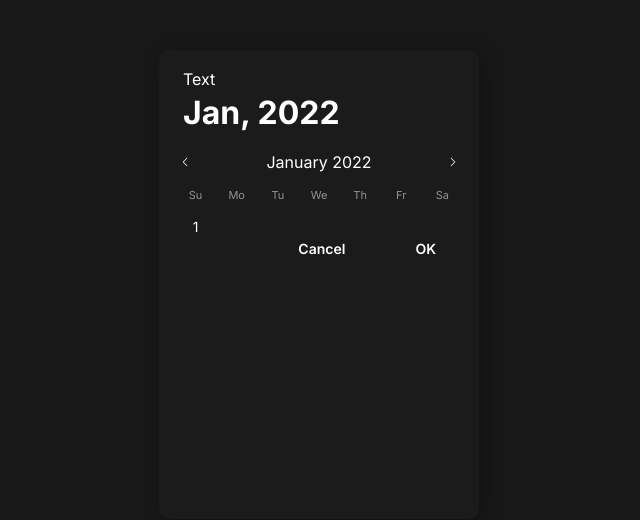
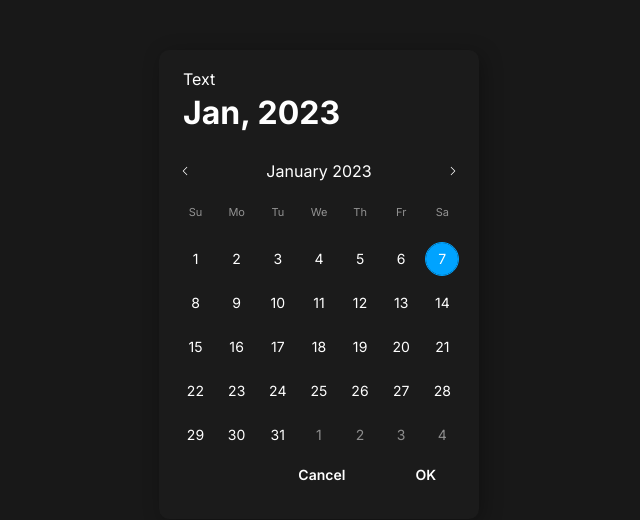
Before and after one commit to kyeav/front-end-exam-1, a React (Vite) app: page / in a window 1280 px wide. Shown: the top 520 px of the page, without its empty margins (321-961 px from the left). Built offline with nearby package versions, Linux system fonts and the light colour scheme.

Commit message:
date and month picker added

```diff
--- a/package.json
+++ b/package.json
@@ -14,6 +14,7 @@
   },
   "dependencies": {
     "@heroicons/react": "^2.0.13",
+    "date-fns": "^2.29.3",
     "react": "^18.2.0",
     "react-dom": "^18.2.0"
   },
--- a/src/components/Calendar.tsx
+++ b/src/components/Calendar.tsx
@@ -1,29 +1,84 @@
 import { ChevronLeftIcon, ChevronRightIcon } from '@heroicons/react/24/solid';
+import {
+  addMonths,
+  eachDayOfInterval,
+  endOfMonth,
+  endOfWeek,
+  format,
+  isEqual,
+  isSameMonth,
+  isToday,
+  startOfMonth,
+  startOfToday,
+  startOfWeek,
+  subMonths,
+} from 'date-fns';
+import { useState } from 'react';
+
+const classNames = (...classes: any[]) => {
+  return classes.filter(Boolean).join(' ');
+};
 
 export const Calendar = () => {
+  const today = startOfToday();
+  console.log(today);
+
+  const [currentMonth, setCurrentMonth] = useState(today);
+  console.log(currentMonth);
+
+  console.log(format(currentMonth, 'MMM, yyyy'));
+  console.log(format(currentMonth, 'MMMM yyyy'));
+
+  const firstDayCurrentMonth = startOfMonth(currentMonth);
+  console.log(firstDayCurrentMonth);
+
+  const lastDayOfCurrentMonth = endOfMonth(currentMonth);
+  console.log(lastDayOfCurrentMonth);
+
+  const days = eachDayOfInterval({
+    start: startOfWeek(firstDayCurrentMonth),
+    end: endOfWeek(lastDayOfCurrentMonth),
+  });
+
+  console.log(days);
+  console.log(startOfWeek(firstDayCurrentMonth));
+  console.log(endOfWeek(lastDayOfCurrentMonth));
+
+  const [selectedDay, setSelectedDay] = useState(today);
+  console.log(selectedDay);
+
+  const [showYearPicker, setShowYearPicker] = useState(false);
+
+  const [currentYear, setCurrentYear] = useState(today);
+
   return (
     <div className="absolute w-[320px] h-[469px] bg-[#1b1b1b] shadow-[4px_4px_20px_rgba(0,0,0,0.3)] rounded-[10px]">
       {/* header */}
       <div className="text-white mt-[17px] ml-[24px]">
         <p className="font-[400] text-[16px] leading-[24px]">Text</p>
-        <h4 className="font-[700] text-[32px] leading-[44px]">Jan, 2022</h4>
+        <h4 className="font-[700] text-[32px] leading-[44px]">{format(currentMonth, 'MMM, yyyy')}</h4>
       </div>
 
       {/* body - top */}
-      <div className="text-white mt-[15px] mx-[20px] flex justify-between">
-        <button type="button">
+      <div className="text-white mt-[24px] mx-[20px] flex justify-between">
+        <button type="button" onClick={() => setCurrentMonth((current) => subMonths(current, 1))}>
           <ChevronLeftIcon className="w-[12px]" aria-hidden="true" />
         </button>
-        <button type="button" className="font-[400] text-[16px] leading-[24px] items-center">
-          January 2022
+        <button
+          type="button"
+          className="font-[400] text-[16px] leading-[24px] items-center"
+          onClick={() => setShowYearPicker(true)}
+        >
+          {showYearPicker ? format(currentMonth, 'yyyy') : format(currentMonth, 'MMMM yyyy')}
         </button>
-        <button type="button">
+        <button type="button" onClick={() => setCurrentMonth((current) => addMonths(current, 1))}>
           <ChevronRightIcon className="w-[12px]" aria-hidden="true" />
         </button>
       </div>
 
       {/* body - middle */}
-      <div className="grid grid-cols-7 mt-[15px] mx-[16px] font-[400] text-[11px] leading-[13px] text-center text-[#929292]">
+      {!showYearPicker && (
+        <div className="grid grid-cols-7 mt-[23px] mx-[16px] font-[400] text-[11px] leading-[13px] text-center text-[#929292]">
           <div>Su</div>
           <div>Mo</div>
           <div>Tu</div>
@@ -32,15 +87,58 @@ export const Calendar = () => {
           <div>Fr</div>
           <div>Sa</div>
         </div>
+      )}
 
       {/* body - bottom */}
-      <div className="grid grid-cols-7 mt-[15px] mx-[16px] font-[400] text-[14px] leading-[20.02px] tracking-[0.15px] text-center text-white">
+      {showYearPicker ? (
+        // year picker
+        <div className="text-white grid grid-cols-4 mt-[33px] mx-[24px] mb-[35px] font-[400] text-[16px] leading-[24px] text-center">
+          100
+        </div>
+      ) : (
+        // month picker
+        <div className="grid grid-cols-7 mt-[24px] mx-[16px] font-[400] text-[14px] leading-[20.02px] tracking-[0.15px] text-center">
           {/* days */}
-        <div>
-          {/* day */}
-          <button type="button">1</button>
+          {days.map((day) => (
+            // day
+            <div key={day.toString()} className="pb-[12px]">
+              <button
+                type="button"
+                onClick={() => setSelectedDay(day)}
+                className={classNames(
+                  // selected date
+                  isEqual(day, selectedDay) && 'text-[#fff] outline outline-[1px] outline-[#00a3ff]',
+
+                  // unselected today date
+                  !isEqual(day, selectedDay) && isToday(day) && 'text-[#fff] bg-[#00a3ff]',
+
+                  // all unselected dates in same month
+                  !isEqual(day, selectedDay) && !isToday(day) && isSameMonth(day, currentMonth) && 'text-[#fff]',
+
+                  // all unselected dates not in same month
+                  !isEqual(day, selectedDay) && !isToday(day) && !isSameMonth(day, currentMonth) && 'text-[#fff]/[.5]',
+
+                  // selected today date
+                  isEqual(day, selectedDay) && isToday(day) && 'text-[#fff] bg-[#00a3ff]',
+
+                  // selected date but not today date
+                  isEqual(day, selectedDay) && !isToday(day) && 'text-[#fff] outline outline-[1px] outline-[#00a3ff]',
+
+                  // unselected date hovered
+                  !isEqual(day, selectedDay) && 'text-[#fff] hover:bg-[#fff] hover:text-[#080808]',
+
+                  // today date
+                  isToday(day) && 'text-[#fff] bg-[#00a3ff]',
+
+                  'mx-auto flex h-8 w-8 items-center justify-center rounded-full',
+                )}
+              >
+                <time dateTime={format(day, 'yyyy-MM-dd')}>{format(day, 'd')}</time>
+              </button>
             </div>
+          ))}
         </div>
+      )}
 
       {/* footer */}
       <div className="text-white mb-[24px] flex justify-end font-[600] text-[14px] leading-[24px]">
```
Also changed, not shown: 1 other file (tests, documents, lock files or other folders). Lines whose indentation alone changed are shown as unchanged.
